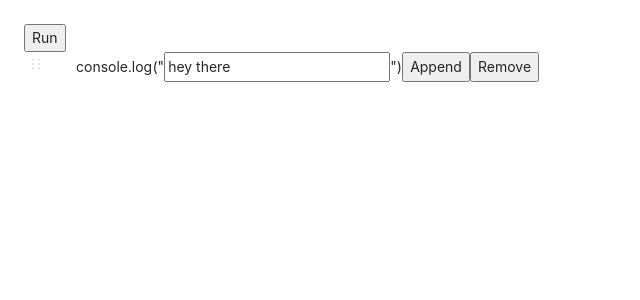
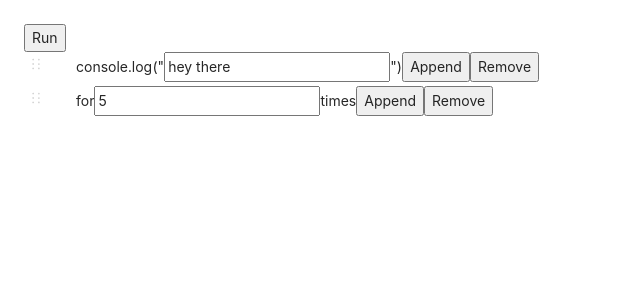
Before and after one commit to chauchakching/block-coding-gui, a React (Create React App) app: page / in a window 1280 px wide. Shown: the top 300 px of the page, without its empty margins (0-640 px from the left). Built offline with nearby package versions, Linux system fonts and the light colour scheme.

Commit message:
feat: add instruction "for loop"

```diff
--- a/src/App.js
+++ b/src/App.js
@@ -1,10 +1,4 @@
-import React, {
-  Fragment,
-  useState,
-  useCallback,
-  useReducer,
-  useEffect,
-} from 'react'
+import React, { Fragment, useState, useCallback, useReducer } from 'react'
 import { Tree } from 'antd'
 import { v4 as uuidv4 } from 'uuid'
 
@@ -15,22 +9,43 @@ import { nodeTree2rTree } from './helper'
 
 /**
  * TODO:
- * - add second instruction
- * - execute the 2 instructions in the tree
- * - add button for insert/remove instructions
- *
- * - add type 2 instruction
+ * - for loop !!!
  */
 
-const AddNewBlock = () => (
-  <button onClick={() => console.log('add new block')}>Add new block</button>
-)
+const initialNoteTree = [
+  {
+    key: uuidv4(),
+    instruction: INSTRUCTION.HELLO_WORLD,
+    nodeData: { text: 'hey there' },
+  },
+  {
+    key: uuidv4(),
+    instruction: INSTRUCTION.FOR_LOOP,
+    nodeData: { count: 5 },
+  },
+]
 
-const initialNoteTree = [{
-key: uuidv4(),
-instruction: INSTRUCTION.HELLO_WORLD,
-nodeData: {text: 'hey there'}
-}]
+const runNodesInstructions = nodeTree => {
+  nodeTree.forEach(({ instruction, nodeData, children = [] }) => {
+    console.log(
+      `--- instruction: ${instruction} ${JSON.stringify(nodeData)} ---`,
+    )
+    switch (instruction) {
+      case INSTRUCTION.HELLO_WORLD:
+        console.log(nodeData.text)
+        break
+
+      case INSTRUCTION.FOR_LOOP:
+        for (let i = 0; i < nodeData.count; i++) {
+          runNodesInstructions(children)
+        }
+        break
+
+      default:
+        console.log('!!! unknown instruction !!!', instruction)
+    }
+  })
+}
 
 const App = () => {
   const [nodeTree, dispatch] = useReducer(reducer, initialNoteTree)
@@ -40,17 +55,7 @@ const App = () => {
   const run = useCallback(() => {
     console.clear()
 
-    nodeTree.forEach(({instruction, nodeData}) => {
-      console.log(`--- instruction: ${instruction} ---`)
-      switch (instruction) {
-        case INSTRUCTION.HELLO_WORLD:
-          console.log(nodeData.text)
-          break
-
-        default:
-          console.log('!!! unknown instruction !!!', instruction)
-      }
-    })
+    runNodesInstructions(nodeTree)
   }, [nodeTree])
 
   const onDragEnter = info => {
@@ -134,7 +139,7 @@ const App = () => {
         blockNode
         onDragEnter={onDragEnter}
         onDrop={onDrop}
-        treeData={nodeTree2rTree({nodeTree, dispatch})}
+        treeData={nodeTree2rTree({ nodeTree, dispatch })}
       />
     </Fragment>
   )
--- a/src/HelloWorldBlock.js
+++ /dev/null
@@ -1,79 +0,0 @@
-import React, { useState, useCallback, useEffect } from 'react'
-
-import ACTION from './actions'
-import INSTRUCTION from './instructions'
-
-const HelloWorldBlock = ({
-  instruction,
-  nodeKey,
-  nodeData={text: ''},
-  dispatch,
-}) => {
-  return (
-    <Block dispatch={dispatch} nodeKey={nodeKey}>
-      <ConsoleLog
-        text={nodeData.text}
-        onInput={str =>
-          dispatch({
-            type: ACTION.UPDATE_NODE_DATA,
-            data: {
-              nodeKey,
-              nodeData: { text: str },
-            },
-          })
-        }
-      />
-    </Block>
-  )
-}
-
-const Block = ({ children, dispatch, nodeKey }) => {
-  const append = useCallback(() => {
-    dispatch({
-      type: ACTION.APPEND_NODE,
-      data: {
-        // TODO: more instruction types !
-        instruction: INSTRUCTION.HELLO_WORLD,
-        afterNodeKey: nodeKey,
-        dispatch,
-      },
-    })
-  }, [dispatch, nodeKey])
-
-  const remove = useCallback(() => {
-    dispatch({
-      type: ACTION.REMOVE_NODE,
-      data: {nodeKey}
-    })
-  }, [dispatch, nodeKey])
-
-  return (
-    <div style={{ display: 'flex', alignItems: 'center' }}>
-      {children}
-      <block-actions>
-        <button onClick={append}>Append</button>
-        <button onClick={remove}>Remove</button>
-      </block-actions>
-    </div>
-  )
-}
-
-const ConsoleLog = ({ text, onInput }) => {
-  const [_text, setText] = useState(text)
-  const _onInput = useCallback(
-    e => {
-      setText(e.target.value)
-      onInput(e.target.value)
-    },
-    [onInput],
-  )
-  return (
-    <div>
-      console.log("
-      <input value={_text} onChange={_onInput} />
-      ")
-    </div>
-  )
-}
-
-export default HelloWorldBlock
--- /dev/null
+++ b/src/components/Block.js
@@ -0,0 +1,37 @@
+import React, { useCallback } from 'react'
+
+import ACTION from '../actions'
+import INSTRUCTION from '../instructions'
+
+const Block = ({ children, dispatch, nodeKey }) => {
+  const append = useCallback(() => {
+    dispatch({
+      type: ACTION.APPEND_NODE,
+      data: {
+        // TODO: more instruction types !
+        instruction: INSTRUCTION.HELLO_WORLD,
+        afterNodeKey: nodeKey,
+        dispatch,
+      },
+    })
+  }, [dispatch, nodeKey])
+
+  const remove = useCallback(() => {
+    dispatch({
+      type: ACTION.REMOVE_NODE,
+      data: { nodeKey },
+    })
+  }, [dispatch, nodeKey])
+
+  return (
+    <div style={{ display: 'flex', alignItems: 'center' }}>
+      {children}
+      <block-actions>
+        <button onClick={append}>Append</button>
+        <button onClick={remove}>Remove</button>
+      </block-actions>
+    </div>
+  )
+}
+
+export default Block
--- /dev/null
+++ b/src/components/ForLoopBlock.js
@@ -0,0 +1,34 @@
+import React, { useState, useCallback } from 'react'
+
+import ACTION from '../actions'
+import Block from './Block'
+
+const ForLoopBlock = ({ nodeKey, nodeData = { count: 2 }, dispatch }) => {
+  const [count, setCount] = useState(nodeData.count)
+  const onChange = useCallback(
+    e => {
+      const newCount = e.target.input
+      setCount(newCount)
+      dispatch({
+        type: ACTION.UPDATE_NODE_DATA,
+        data: {
+          nodeKey,
+          nodeData: { count: newCount },
+        },
+      })
+    },
+    [dispatch, nodeKey],
+  )
+
+  return (
+    <Block dispatch={dispatch} nodeKey={nodeKey}>
+      <div>
+        for
+        <input value={count} onChange={onChange} />
+        times
+      </div>
+    </Block>
+  )
+}
+
+export default ForLoopBlock
--- /dev/null
+++ b/src/components/HelloWorldBlock.js
@@ -0,0 +1,35 @@
+import React, { useState, useCallback } from 'react'
+
+import ACTION from '../actions'
+import Block from './Block'
+
+const HelloWorldBlock = ({ nodeKey, nodeData = { text: '' }, dispatch }) => {
+  const [text, setText] = useState(nodeData.text)
+  const onChange = useCallback(
+    e => {
+      const newText = e.target.value
+
+      setText(newText)
+
+      dispatch({
+        type: ACTION.UPDATE_NODE_DATA,
+        data: {
+          nodeKey,
+          nodeData: { text: newText },
+        },
+      })
+    },
+    [dispatch, nodeKey],
+  )
+  return (
+    <Block dispatch={dispatch} nodeKey={nodeKey}>
+      <div>
+        console.log("
+        <input value={text} onChange={onChange} />
+        ")
+      </div>
+    </Block>
+  )
+}
+
+export default HelloWorldBlock
--- a/src/helper.js
+++ b/src/helper.js
@@ -2,7 +2,8 @@ import React from 'react'
 import * as R from 'ramda'
 
 import INSTRUCTION from './instructions'
-import HelloWorldBlock from './HelloWorldBlock'
+import HelloWorldBlock from './components/HelloWorldBlock'
+import ForLoopBlock from './components/ForLoopBlock'
 
 export const nodeTree2rTree = ({ nodeTree, dispatch }) =>
   nodeTree.map(val => ({
@@ -10,6 +11,8 @@ export const nodeTree2rTree = ({ nodeTree, dispatch }) =>
     title:
       val.instruction === INSTRUCTION.HELLO_WORLD ? (
         <HelloWorldBlock dispatch={dispatch} nodeKey={val.key} {...val} />
+      ) : val.instruction === INSTRUCTION.FOR_LOOP ? (
+        <ForLoopBlock dispatch={dispatch} nodeKey={val.key} {...val} />
       ) : null,
     children: nodeTree2rTree({ nodeTree: val.children || [], dispatch }),
   }))
--- a/src/instructions.js
+++ b/src/instructions.js
@@ -1,5 +1,6 @@
 const INSTRUCTION = {
-  HELLO_WORLD: "HELLO_WORLD"
-};
+  HELLO_WORLD: 'HELLO_WORLD',
+  FOR_LOOP: 'FOR_LOOP',
+}
 
-export default INSTRUCTION;
+export default INSTRUCTION
```
